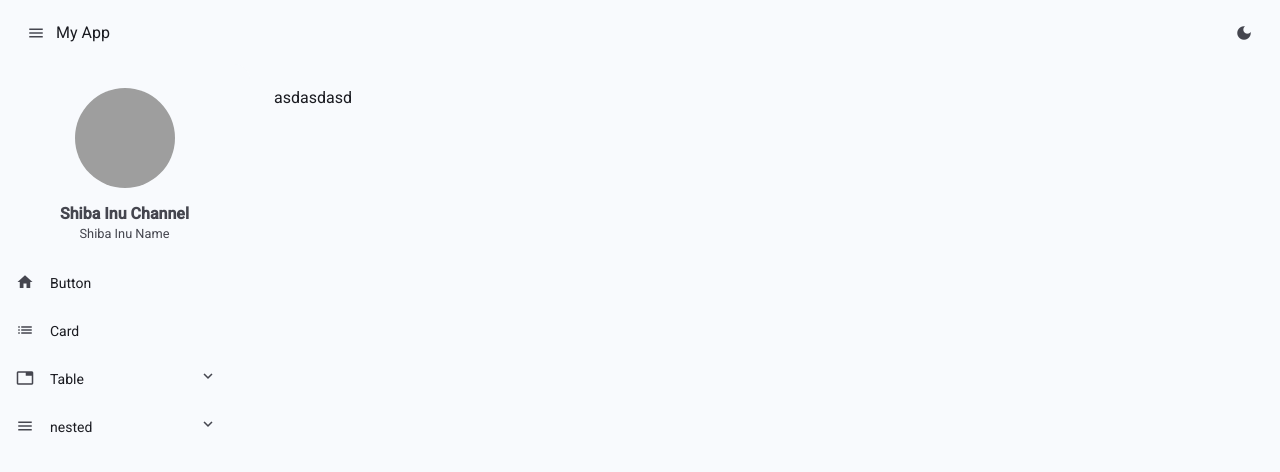
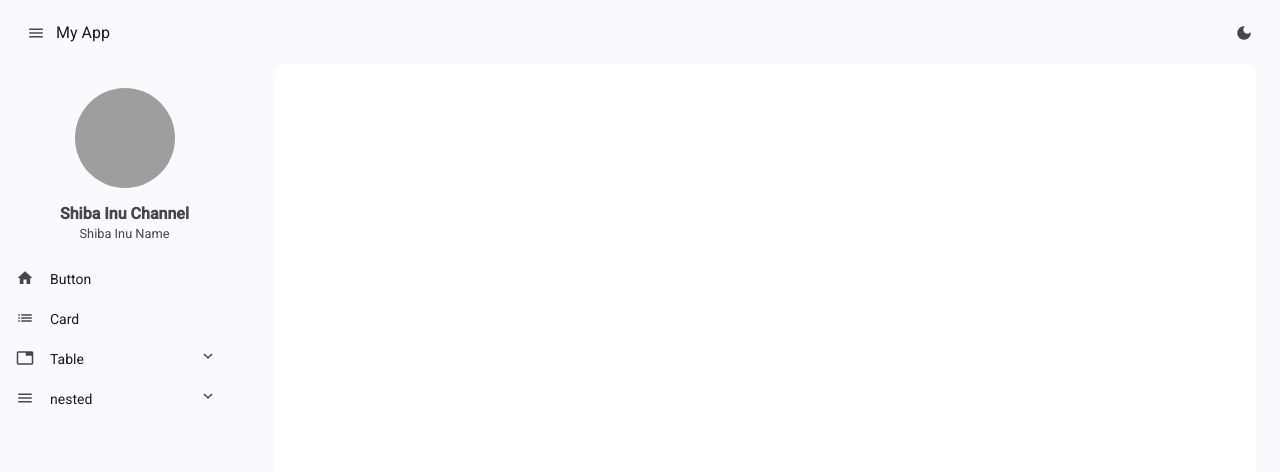
Before and after one commit to MBASSS-CODE/MbaSSS-Theme-Material-3, an Angular app: page /sidenav in a window 1280 px wide. Shown: the top 472 px of the page. Built offline with nearby package versions, Linux system fonts and the light colour scheme; grey boxes are pictures that could not be loaded.

Commit message:
penyesuaian di sidenav

```diff
--- a/public/scss/sidenav.scss
+++ b/public/scss/sidenav.scss
@@ -5,6 +5,10 @@
 
 .mat-mdc-nav-list .mat-mdc-list-item {
   // border-radius:
-  --mat-list-active-indicator-shape: 9px;
-  --mat-mdc-focus-indicator-border-radius: 9px;
+  // --mat-list-active-indicator-shape: 9px;
+  // --mat-mdc-focus-indicator-border-radius: 9px;
 }
+
+.mdc-list-item.mdc-list-item--with-one-line {
+  height: 40px !important;
+}
--- a/src/app/layout/sidenav/navigation/menu-item.component.ts
+++ b/src/app/layout/sidenav/navigation/menu-item.component.ts
@@ -86,7 +86,7 @@ import { SidenavService } from '../../../services/ui/sidenav.service';
 
     .selected-menu-item {
       border-left: 5px solid;
-      border-left-color: var(--mdc-filled-button-container-color);
+      border-left-color: #7c79e1;
     }
   `
 })
--- a/src/app/layout/sidenav/sidenav.component.ts
+++ b/src/app/layout/sidenav/sidenav.component.ts
@@ -8,6 +8,7 @@ import { RouterLink, RouterOutlet } from '@angular/router';
 import { SidenavService } from '../../services/ui/sidenav.service';
 import { HeaderComponent } from './header/header.component';
 import { NavigationComponent } from './navigation/navigation.component';
+import {MatCardModule} from '@angular/material/card';
 
 @Component({
   selector: 'app-sidenav',
@@ -22,7 +23,8 @@ import { NavigationComponent } from './navigation/navigation.component';
     RouterOutlet,
     RouterLink,
     HeaderComponent,
-    NavigationComponent
+    NavigationComponent,
+    MatCardModule
   ],
   template: `
     <app-header/>
@@ -34,14 +36,21 @@ import { NavigationComponent } from './navigation/navigation.component';
       <app-navigation/>
       </mat-sidenav>
       <mat-sidenav-content class="content" [style.margin-left]="sidenavWidth()">
-        asdasdasd
+      <mat-card class="card-content" appearance="outlined">
+        <mat-card-content>
+          <router-outlet/>
+        </mat-card-content>
+      </mat-card>
       </mat-sidenav-content>
     </mat-sidenav-container>
 
   `,
   styles: `
+    :host * {
+      transition: all 0.3s ease-in-out;
+    }
     .content {
-      padding: 24px;
+      padding: 0 24px;
     }
 
     mat-sidenav-container {
@@ -50,7 +59,11 @@ import { NavigationComponent } from './navigation/navigation.component';
 
     mat-sidenav,
     mat-sidenav-content {
-      transition: all 0.5s ease-in-out;
+      transition: all 0.3s ease-in-out;
+    }
+
+    .card-content {
+      height: calc(100vh - 64px);
     }
   `
 })
@@ -58,15 +71,4 @@ export class SidenavComponent {
 
   collpasedService = inject(SidenavService);
   sidenavWidth = this.collpasedService.sidenavWidth;
-
-  // Dark Mode || seharusnya bisa di pisah menjadi komponen header
-  // darkMode = signal(false);
-
-  // setDarkMode = effect(() => {
-  //   this.darkMode();
-  // })
-
-  // toggleTheme(): void {
-  //   this.themeService.toggleTheme();
-  // }
 }
```
